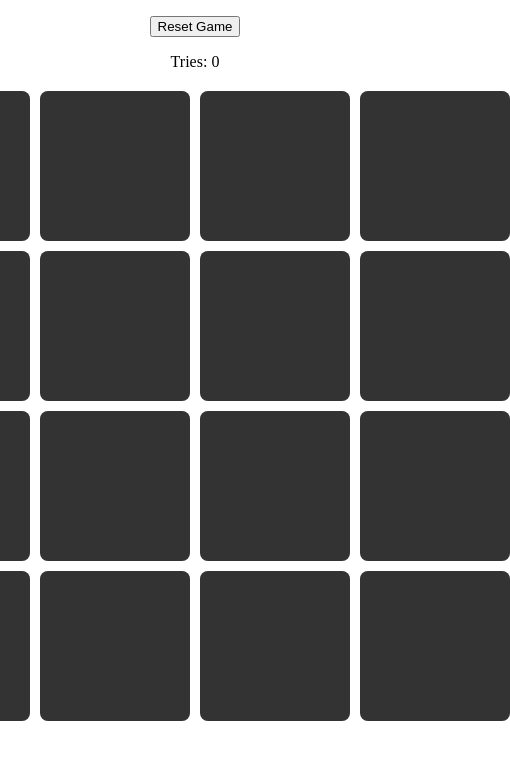
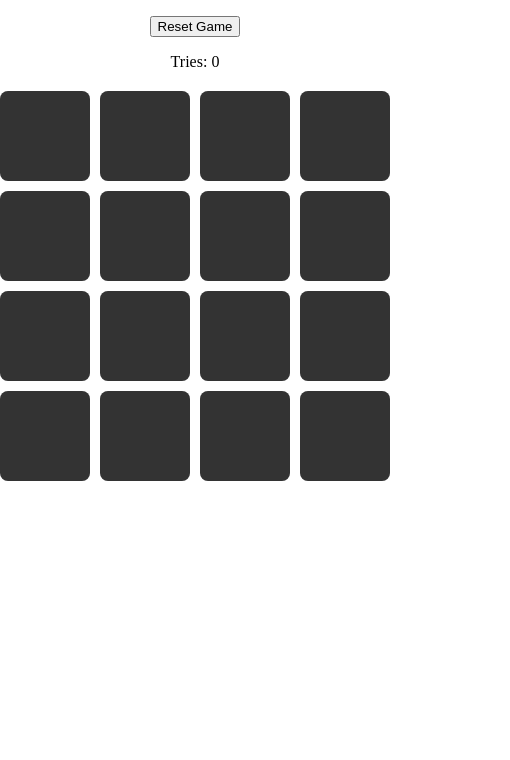
Before and after one commit to teleidoskopbild/Memory-Game, a React (Vite) app: page / in a window 390 px wide. Shown: the top 760 px of the page, 510 px wide, since content can reach past the window. Built offline with nearby package versions, Linux system fonts and the light colour scheme.

Commit message:
add basic responsiveness

```diff
--- a/src/App.css
+++ b/src/App.css
@@ -46,3 +46,43 @@
   display: block;
   margin: 1rem auto;
 }
+
+@media (max-width: 768px) {
+  .game-board {
+    grid-template-columns: repeat(4, 120px);
+  }
+  .card {
+    width: 120px;
+    height: 120px;
+  }
+}
+
+@media (max-width: 480px) {
+  .game-board {
+    grid-template-columns: repeat(4, 90px);
+  }
+  .card {
+    width: 90px;
+    height: 90px;
+  }
+}
+
+@media (max-width: 375px) {
+  .game-board {
+    grid-template-columns: repeat(4, 80px);
+  }
+  .card {
+    width: 80px;
+    height: 80px;
+  }
+}
+
+@media (max-width: 320px) {
+  .game-board {
+    grid-template-columns: repeat(2, 75px);
+  }
+  .card {
+    width: 75px;
+    height: 75px;
+  }
+}
```
